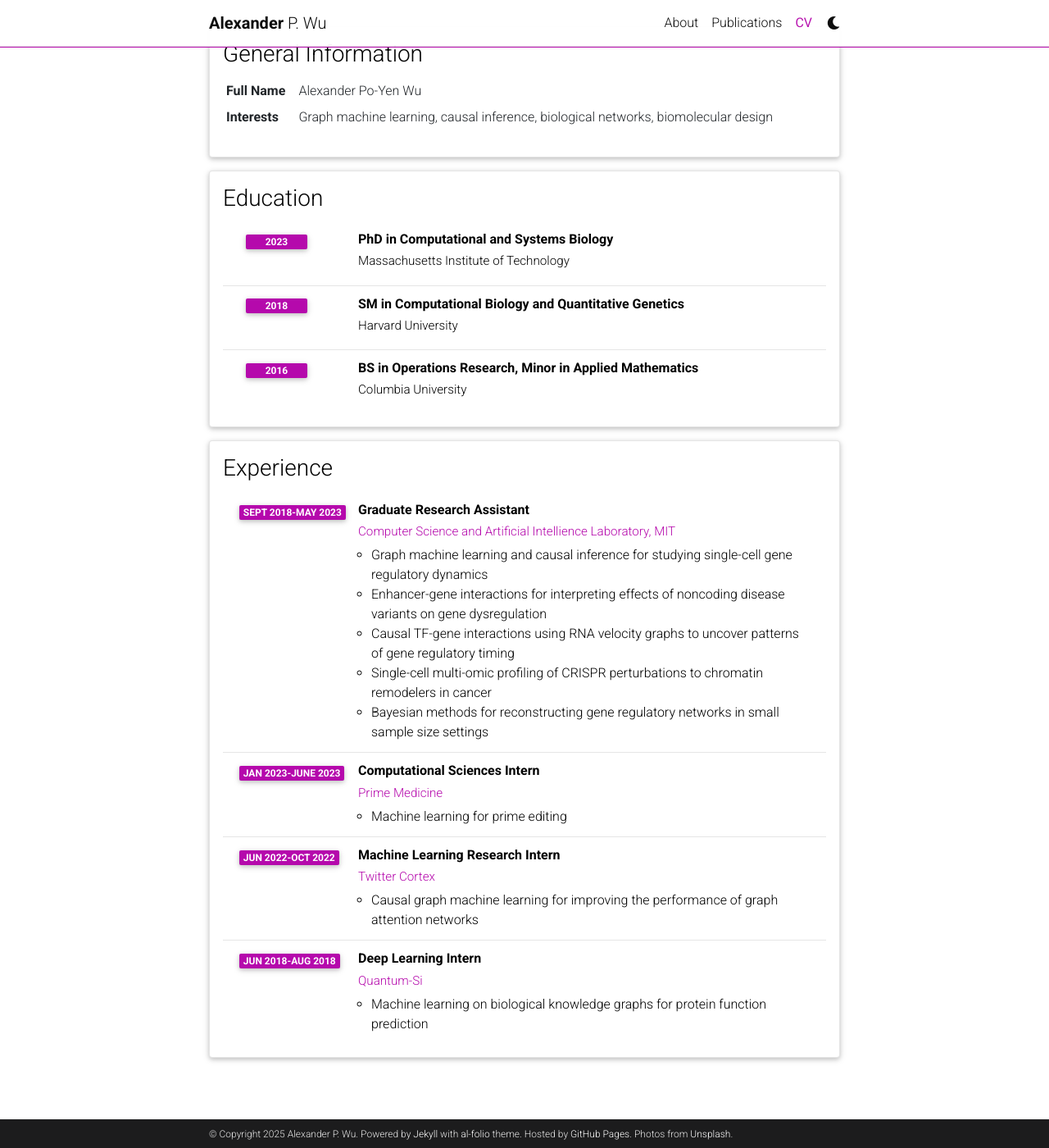
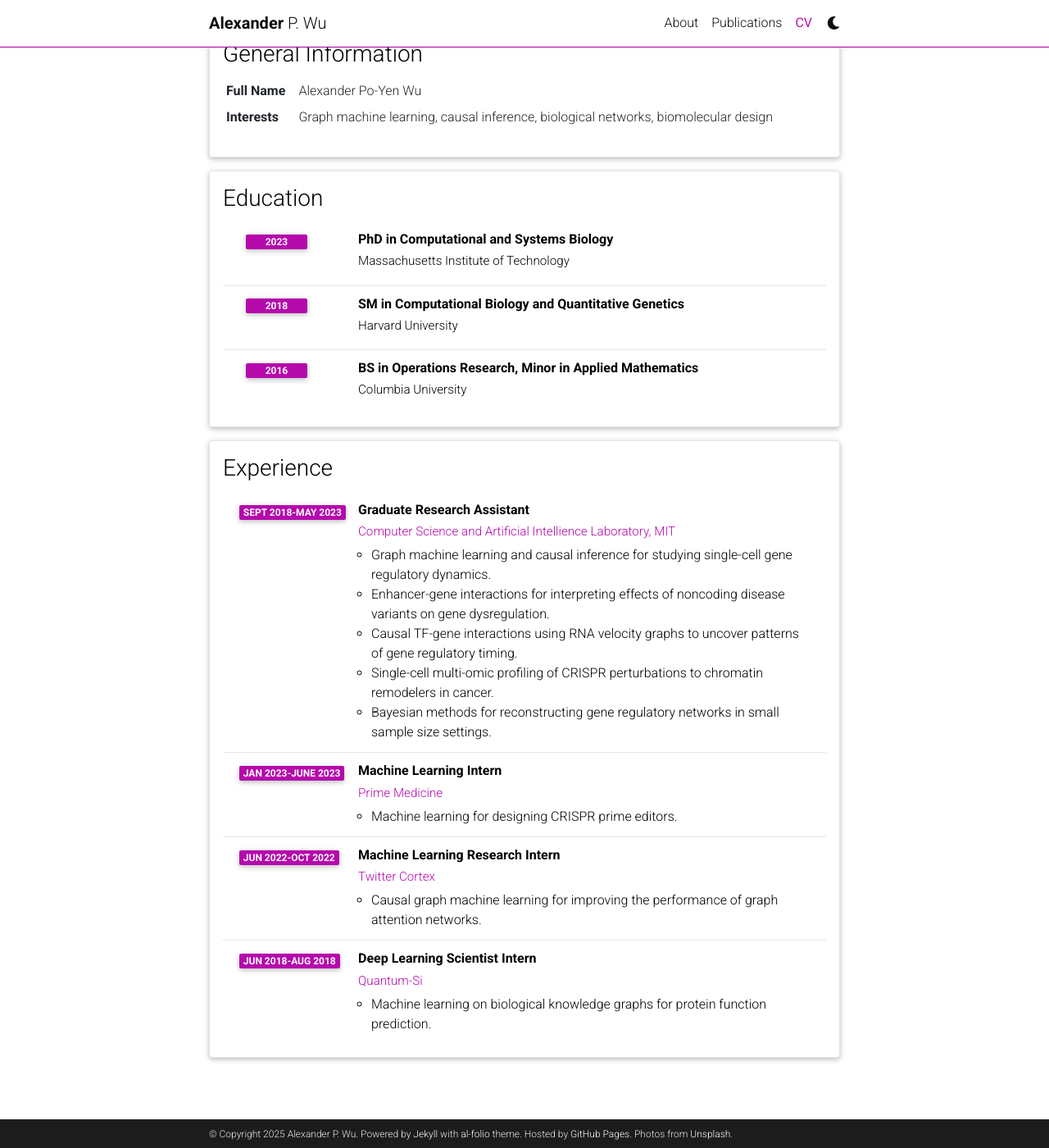
Before and after one commit to alexw16/alexw16.github.io, a Jekyll site: the page built from _pages/cv.md, in a window 1280 px wide and 1400 px high, scrolled down 153 px. Shown: the whole window at 82% size. Built offline with Jekyll 4.4.1, drawn with Linux system fonts in a browser that asks for light colours; comment, search, counter and statistics services are not loaded; a style sheet for code colours, icons or effects is not loaded.

Commit message:
updated publications

```diff
--- a/_data/cv.yml
+++ b/_data/cv.yml
@@ -26,26 +26,26 @@
       institution: <a href="https://www.csail.mit.edu">Computer Science and Artificial Intellience Laboratory, MIT</a>
       year: Sept 2018-May 2023
       description:
-        - Graph machine learning and causal inference for studying single-cell gene regulatory dynamics
-        - Enhancer-gene interactions for interpreting effects of noncoding disease variants on gene dysregulation
-        - Causal TF-gene interactions using RNA velocity graphs to uncover patterns of gene regulatory timing
-        - Single-cell multi-omic profiling of CRISPR perturbations to chromatin remodelers in cancer
-        - Bayesian methods for reconstructing gene regulatory networks in small sample size settings
+        - Graph machine learning and causal inference for studying single-cell gene regulatory dynamics.
+        - Enhancer-gene interactions for interpreting effects of noncoding disease variants on gene dysregulation.
+        - Causal TF-gene interactions using RNA velocity graphs to uncover patterns of gene regulatory timing.
+        - Single-cell multi-omic profiling of CRISPR perturbations to chromatin remodelers in cancer.
+        - Bayesian methods for reconstructing gene regulatory networks in small sample size settings.
 
-    - title: Computational Sciences Intern
+    - title: Machine Learning  Intern
       institution: <a href="https://primemedicine.com">Prime Medicine</a>
       year: Jan 2023-June 2023
       description:
-        - Machine learning for prime editing
+        - Machine learning for designing CRISPR prime editors.
 
     - title: Machine Learning Research Intern
       institution: <a href="https://cortex.twitter.com/en.html">Twitter Cortex</a>
       year: Jun 2022-Oct 2022
       description:
-        - Causal graph machine learning for improving the performance of graph attention networks
+          Causal graph machine learning for improving the performance of graph attention networks.
 
-    - title: Deep Learning Intern
+    - title: Deep Learning Scientist Intern
       institution: <a href="https://www.quantum-si.com">Quantum-Si</a>
       year: Jun 2018-Aug 2018
       description:
-        - Machine learning on biological knowledge graphs for protein function prediction
+        - Machine learning on biological knowledge graphs for protein function prediction.
```
Also changed, not shown: _bibliography/papers.bib (+10 -0 lines).
